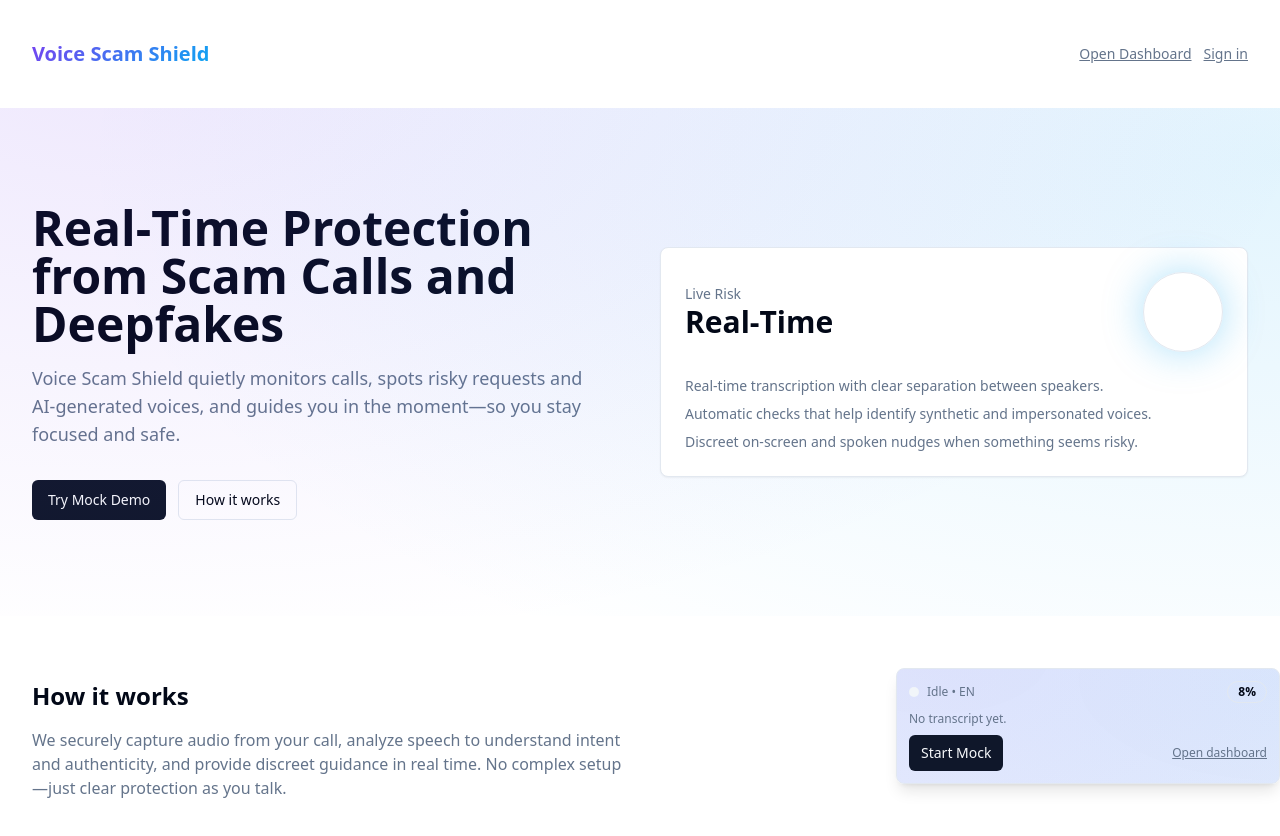
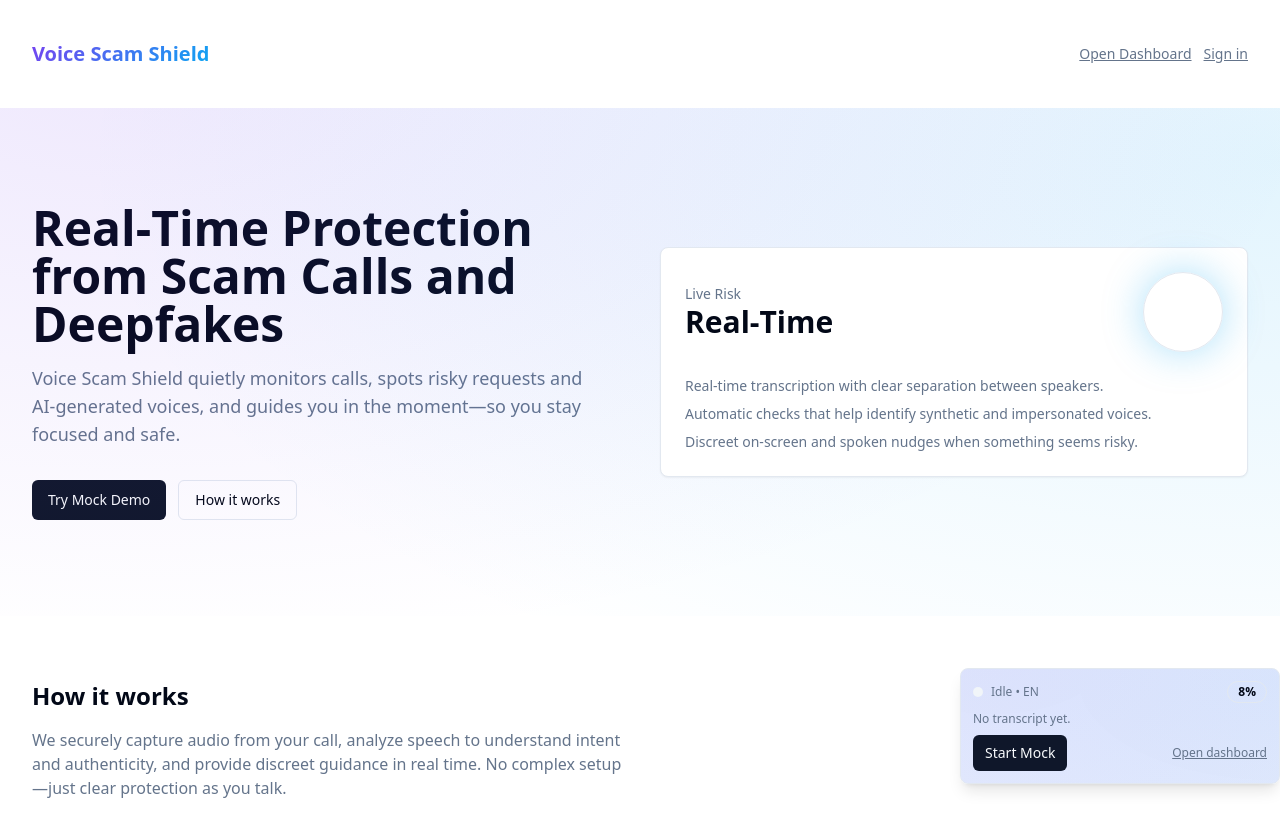
Before and after one commit to sulisumenpeter/shield-voice-aware, a React (Vite) app: page / in a window 1280 px wide. Shown: the top 836 px of the page. Built offline with nearby package versions, Linux system fonts and the light colour scheme.

Commit message:
Reduce floating tab width
Shrunk the floating widget by reducing its width to improve layout and prevent content overlap.

```diff
--- a/src/components/RiskWidget.tsx
+++ b/src/components/RiskWidget.tsx
@@ -22,7 +22,7 @@ export const RiskWidget = ({ autoplay = false }: RiskWidgetProps) => {
 
   return (
     <div className="z-50 md:fixed md:bottom-4 md:left-4 md:right-4 sticky bottom-2 w-full px-4">
-      <Card className={cn("shadow-lg border p-3 w-full max-w-sm md:ml-auto bg-card/90 backdrop-blur", "surface-glow")}>
+      <Card className={cn("shadow-lg border p-3 w-full max-w-xs md:ml-auto bg-card/90 backdrop-blur", "surface-glow")}>
         <div className="flex items-center justify-between">
           <div className="flex items-center gap-2">
             <div className={cn(
```
